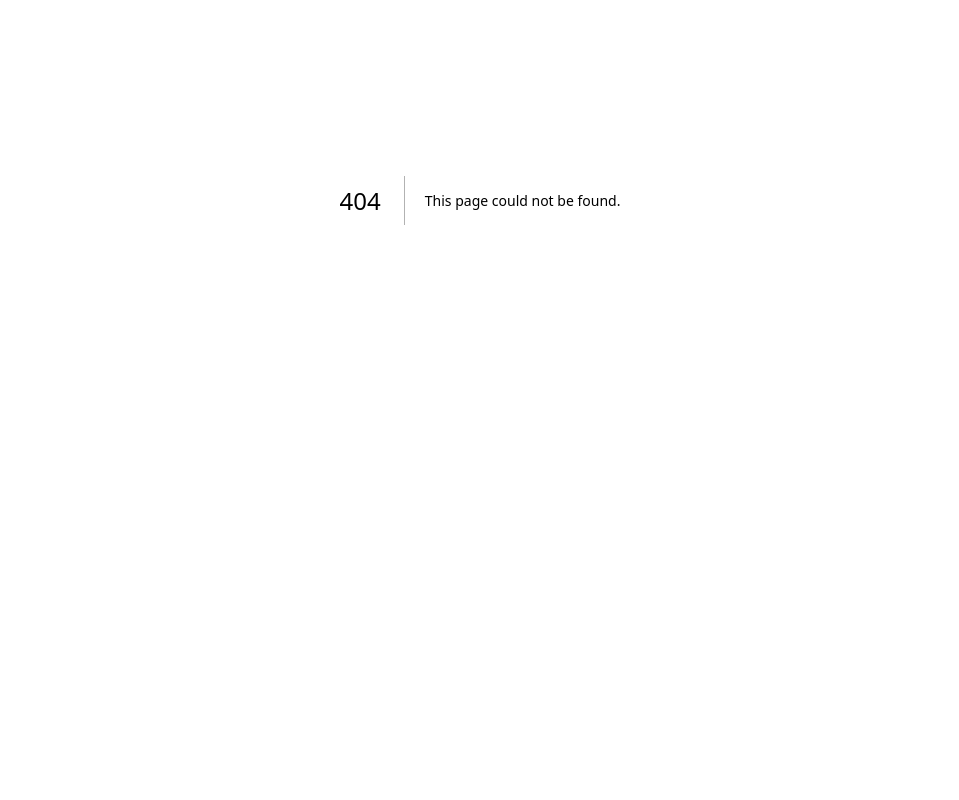
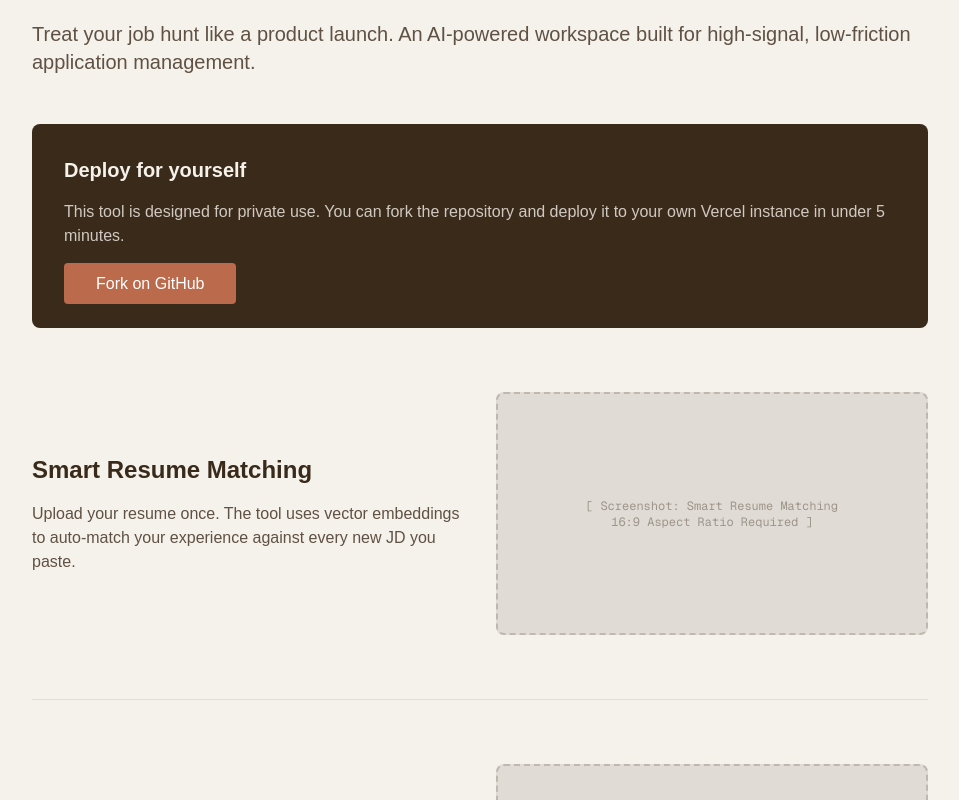
Before and after one commit to wesleyshiCX/wesonops, a Next.js app: page /tools/job-search-os in a window 1280 px wide. Before the commit this address had no page. Shown: the part 200-1000 px from the top of the page, without its empty margins (160-1119 px from the left). Before the commit the page ends 800 px from the top, so only its background shows below. Built offline with nearby package versions, Linux system fonts and the light colour scheme.

Commit message:
add job-search-os card and page

```diff
--- a/src/app/page.tsx
+++ b/src/app/page.tsx
@@ -66,6 +66,20 @@ export default function Home() {
                 Watch the Demo
               </a>
             </div>
+            {/* Job Search OS Card */}
+            <div className="bg-white border border-[#3a2a1a]/10 p-8 rounded-lg shadow-sm hover:shadow-md transition-shadow flex flex-col border-t-4 border-[#06c3a]">
+              <h2 className="text-xs font-bold uppercase tracking-widest text-[#06c3a] mb-2 font-mono">Open Source Tool</h2>
+              <h3 className="text-2xl font-semibold mb-4 text-[#3a2a1a]">Job Search OS</h3>
+              <p className="mb-6 text-sm opacity-80 flex-grow">
+                An AI-powered workspace for active job seekers. Manage applications, tailor resumes via embeddings, and track recruiter interactions. Fork & deploy on Vercel.
+              </p>
+              <Link
+                href="/tools/job-search-os"
+                className="inline-block bg-[#3a2a1a] text-[#f5f1eb] px-6 py-2.5 rounded hover:opacity-90 transition-opacity font-medium text-center text-sm"
+              >
+                View Project
+              </Link>
+            </div>
 
           </div>
         </section>
--- /dev/null
+++ b/src/app/tools/job-search-os/page.tsx
@@ -0,0 +1,49 @@
+import Link from 'next/link';
+
+export default function JobSearchOSPage() {
+  return (
+    <main className="min-h-screen bg-[#f5f1eb] text-[#3a2a1a] p-8 md:p-24">
+      <div className="max-w-4xl mx-auto">
+        <Link href="/" className="text-sm font-semibold hover:underline mb-8 block">&larr; Back to Portfolio</Link>
+
+        <h1 className="text-5xl font-bold mb-6">Job Search OS</h1>
+        <p className="text-xl mb-12 opacity-80">
+          Treat your job hunt like a product launch. An AI-powered workspace built for high-signal, low-friction application management.
+        </p>
+
+        {/* Deployment Section */}
+        <div className="mb-16 p-8 bg-[#3a2a1a] text-[#f5f1eb] rounded-lg">
+          <h2 className="text-xl font-bold mb-4">Deploy for yourself</h2>
+          <p className="mb-6 opacity-80">This tool is designed for private use. You can fork the repository and deploy it to your own Vercel instance in under 5 minutes.</p>
+          <a
+            href="https://github.com/wesleyshiCX/job-search-os"
+            target="_blank"
+            className="bg-[#bc6a4c] text-white px-8 py-3 rounded font-medium hover:opacity-90"
+          >
+            Fork on GitHub
+          </a>
+        </div>
+
+        {/* Feature Highlights */}
+        <section className="space-y-16">
+          {[
+            { title: "Smart Resume Matching", desc: "Upload your resume once. The tool uses vector embeddings to auto-match your experience against every new JD you paste.", img: "resumes-placeholder" },
+            { title: "Kanban Pipeline", desc: "Track your funnel from initial application to final offer with drag-and-drop ease.", img: "kanban-placeholder" }
+          ].map((feature, i) => (
+            <div key={i} className="grid md:grid-cols-2 gap-8 items-center border-b border-[#3a2a1a]/10 pb-16">
+              <div>
+                <h3 className="text-2xl font-bold mb-4">{feature.title}</h3>
+                <p className="opacity-80">{feature.desc}</p>
+              </div>
+              <div className="bg-[#e0dcd5] aspect-video rounded-lg flex items-center justify-center border-2 border-dashed border-[#3a2a1a]/20">
+                <span className="text-[#3a2a1a]/40 font-mono text-xs text-center p-4">
+                  [ Screenshot: {feature.title} <br/> 16:9 Aspect Ratio Required ]
+                </span>
+              </div>
+            </div>
+          ))}
+        </section>
+      </div>
+    </main>
+  );
+}
```
Also changed, not shown: src/app/tools/page.tsx (added).
